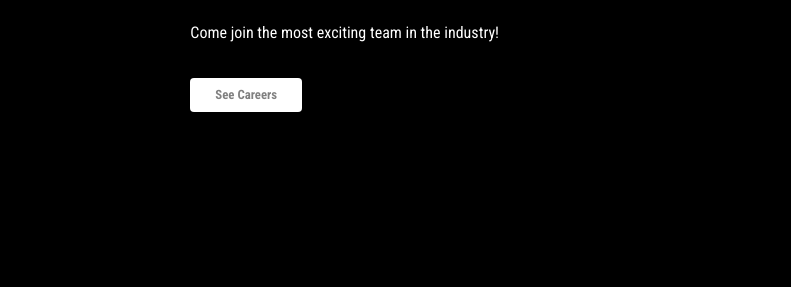
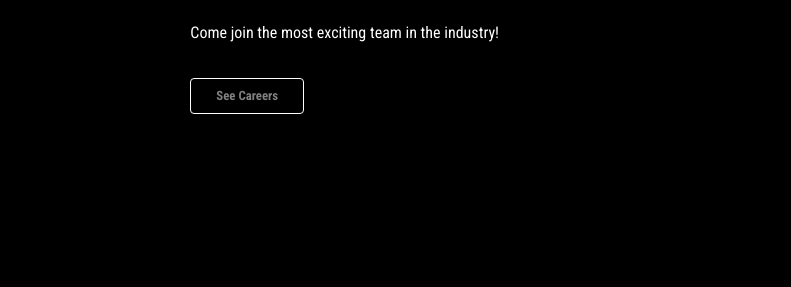
Before and after one commit to jitheshm/imangi-studios-clone, a plain HTML site: page index.html in a window 1280 px wide. In both pictures the pointer is over the element "See Careers". Shown: the part 2417-2704 px from the top of the page, 489-1280 px from the left. Drawn offline with Linux system fonts and the light colour scheme.

Commit message:
style updated

```diff
--- a/style.css
+++ b/style.css
@@ -164,6 +164,13 @@ footer{
     font-weight: 700;
 
 }
+.footerText .btn:hover{
+    background-color: #000000;
+    border-width: 1px;
+    border-style: solid;
+
+
+}
 .footerText a{
     color: #808080;
 }
```
